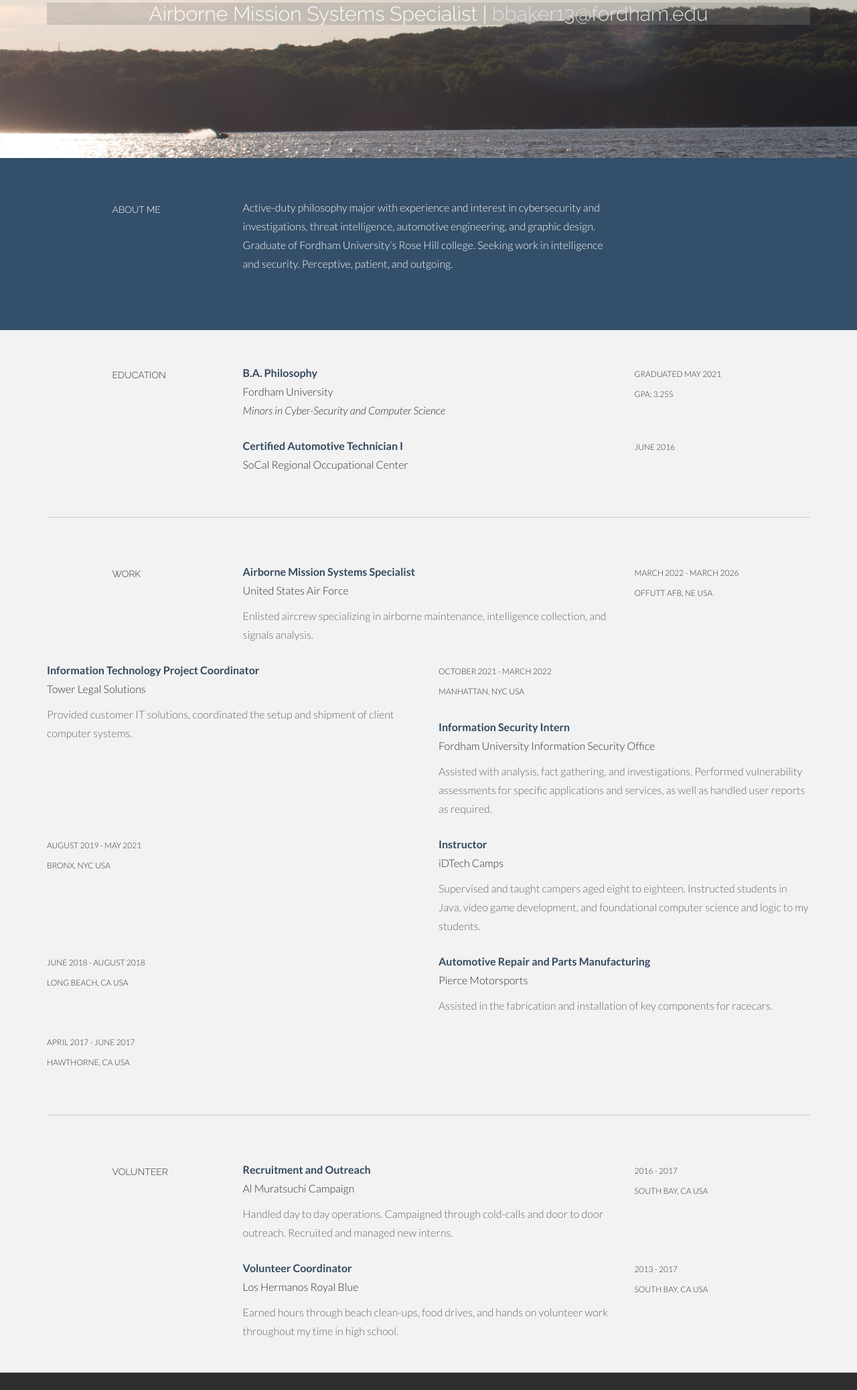
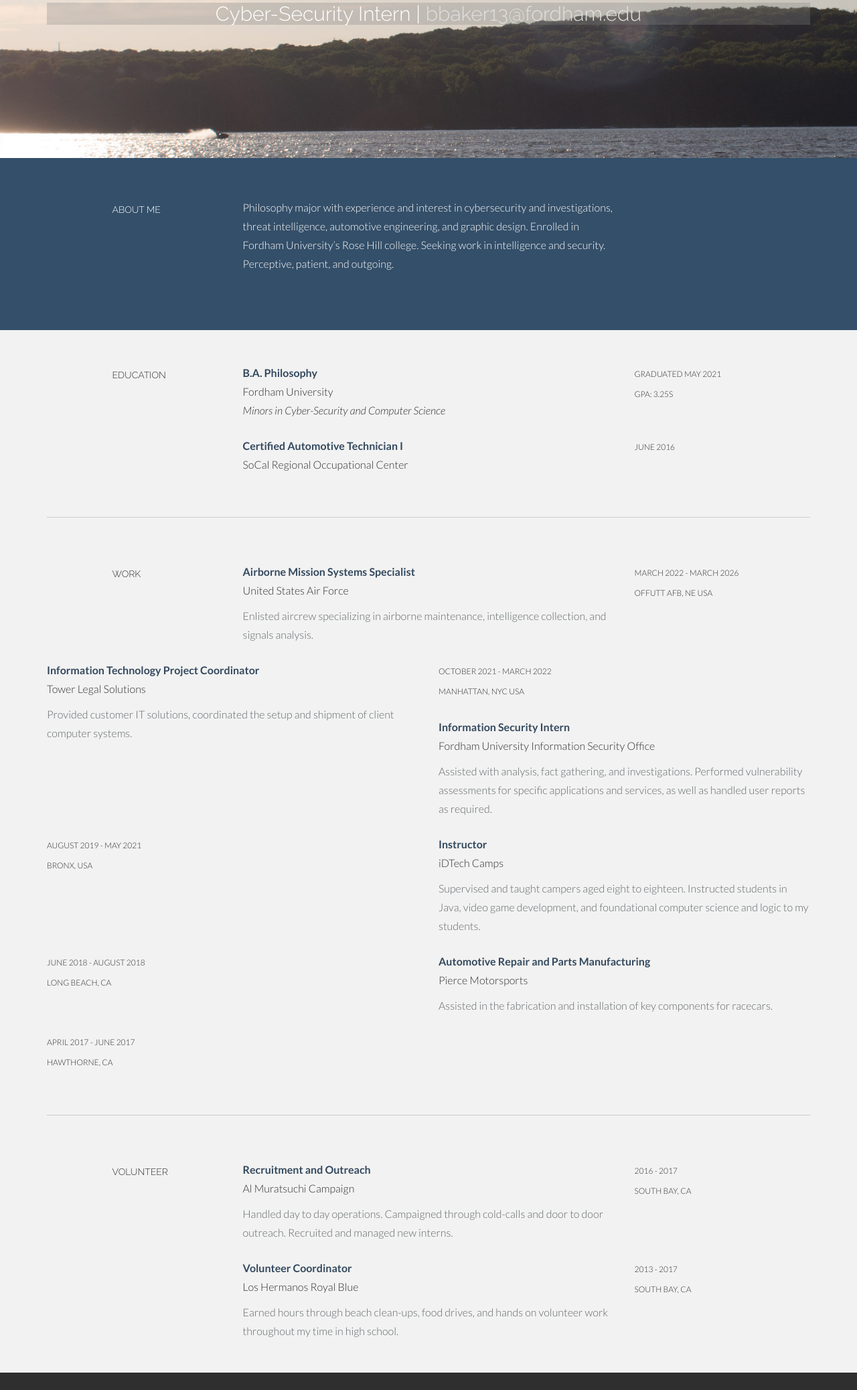
Before and after one commit to brandinobakerino/brandinobakerino, a plain HTML site: page index.html in a window 1280 px wide. Shown: the part 264-2340 px from the top of the page at 67% size. Drawn offline with Linux system fonts and the light colour scheme.

Commit message:
Add files via upload

```diff
--- a/index.html
+++ b/index.html
@@ -34,7 +34,7 @@
 			<div class="row centered">
 				<div class="col-lg-12">
 					<h1>Brandon Baker</h1>
-					<h3>Airborne Mission Systems Specialist | <a href="mailto:bbaker13@fordham.edu" target="_blank">bbaker13@fordham.edu</a></h3>
+					<h3>Cyber-Security Intern | <a href="mailto:bbaker13@fordham.edu" target="_blank">bbaker13@fordham.edu</a></h3>
 				</div>
 			</div>
 		</div>
@@ -50,7 +50,7 @@
 					<h5>ABOUT ME</h5>
 				</div>
 				<div class="col-lg-6">
-					<p>Active-duty philosophy major with experience and interest in cybersecurity and investigations, threat intelligence, automotive engineering, and graphic design. Graduate of Fordham University’s Rose Hill college. Seeking work in intelligence and security. Perceptive, patient, and outgoing.</p>
+					<p>Philosophy major with experience and interest in cybersecurity and investigations, threat intelligence, automotive engineering, and graphic design. Enrolled in Fordham University’s Rose Hill college. Seeking work in intelligence and security. Perceptive, patient, and outgoing.</p>
 				</div>
 			</div>
 		</div>
@@ -132,7 +132,7 @@
 				</div>
 				<div class="col-lg-3">
 					<p><sm>AUGUST 2019 - MAY 2021 <br />
-					BRONX, NYC USA</sm></p>
+					BRONX, USA</sm></p>
 				</div>
 
 				<div class="col-lg-6 col-lg-offset-3">
@@ -143,7 +143,7 @@
 				</div>
 				<div class="col-lg-3">
 					<p><sm>JUNE 2018 - AUGUST 2018 <br />
-					LONG BEACH, CA USA</sm></p>
+					LONG BEACH, CA</sm></p>
 				</div>
 
 				<div class="col-lg-6 col-lg-offset-3">
@@ -154,7 +154,7 @@
 				</div>
 				<div class="col-lg-3">
 					<p><sm>APRIL 2017 - JUNE 2017 <br />
-					HAWTHORNE, CA USA</sm></p>
+					HAWTHORNE, CA</sm></p>
 				</div>
 
 		</div>
@@ -177,7 +177,7 @@
 				</div>
 				<div class="col-lg-3">
 					<p><sm>2016 - 2017 <br />
-					SOUTH BAY, CA USA</sm></p>
+					SOUTH BAY, CA</sm></p>
 				</div>
 				<div class="col-lg-6 col-lg-offset-3">
 					<p class="tight"><t>Volunteer Coordinator</t><br/>
@@ -187,7 +187,7 @@
 				</div>
 				<div class="col-lg-3">
 					<p><sm>2013 - 2017 <br />
-					SOUTH BAY, CA USA</sm></p>
+					SOUTH BAY, CA</sm></p>
 				</div>
 
 		</div>
@@ -210,8 +210,8 @@
 					</p>
 
 					<p><t>Address</t><br/>
-						101 Airman Circle, Box 2151 <br/>
-						Offutt AFB, NE 68113 <br/>
+						2885 West 15th Street, Apt 3H <br/>
+						Brooklyn, NY 11224 <br/>
 						United States of America<br/>
 					</p>
 
```
